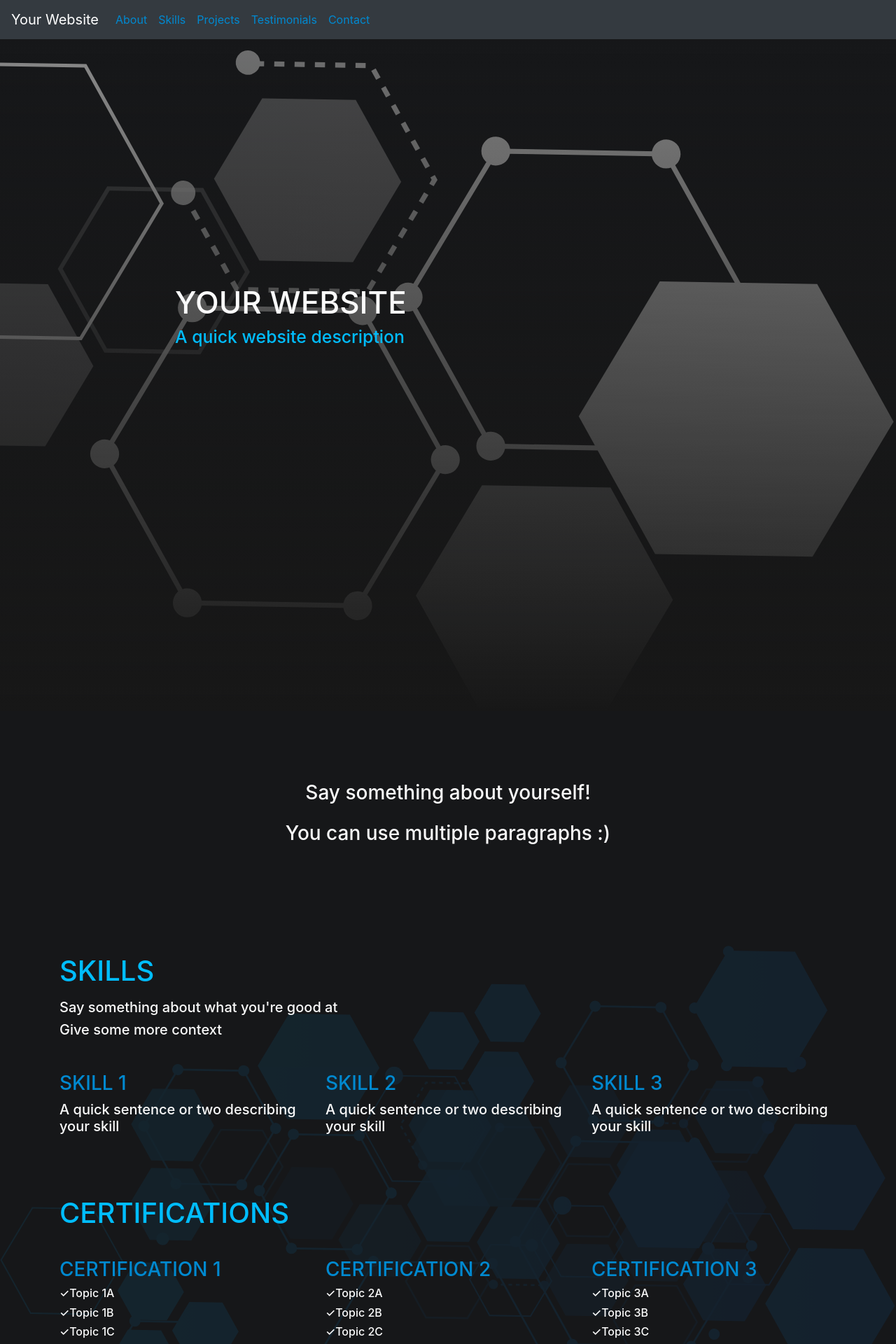
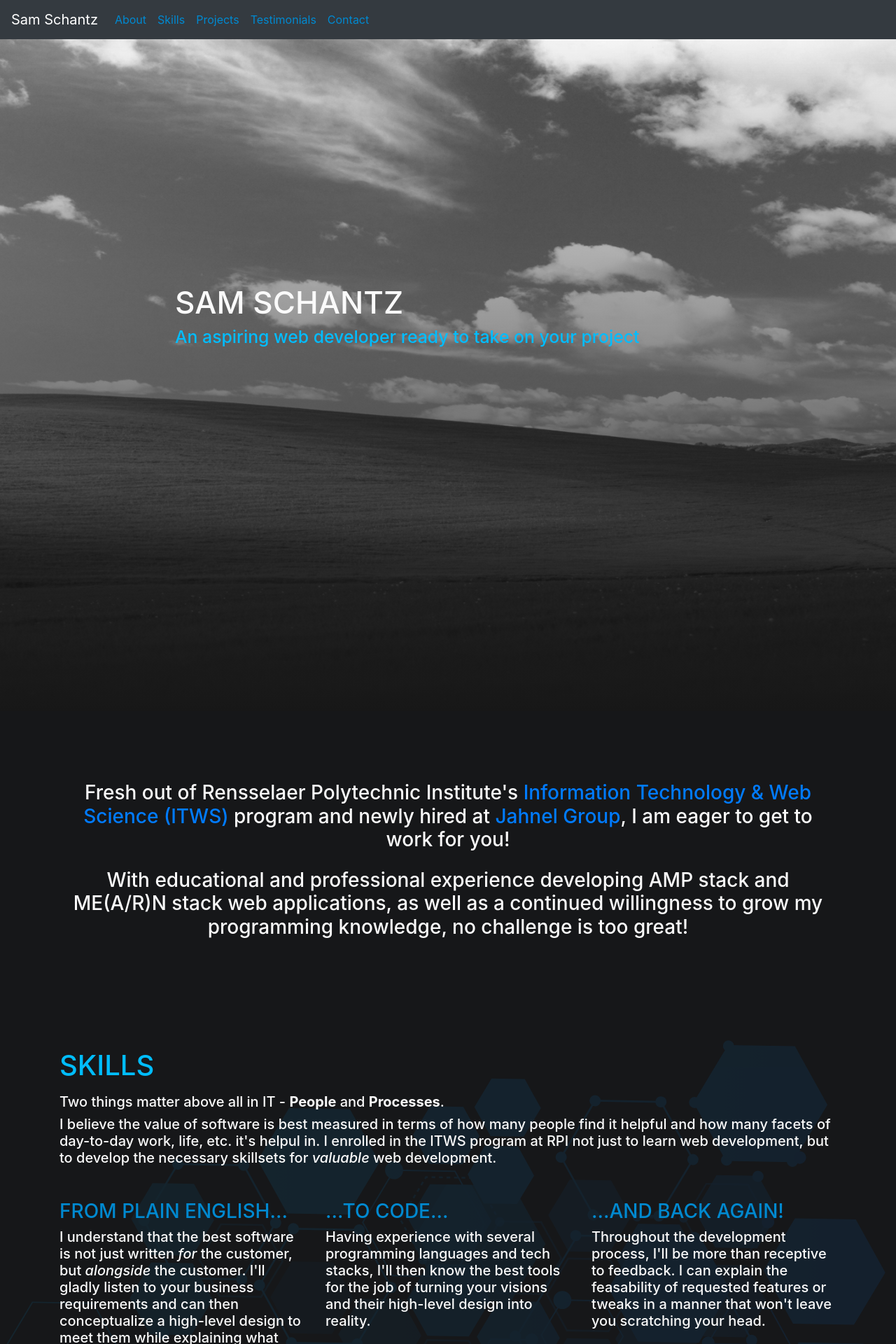
Before and after one commit to schans2/sschantz, a Jekyll site: the page built from index.md, in a window 1280 px wide. Shown: the top 1920 px of the page at 70% size. Built offline with Jekyll 4.4.1, drawn with Linux system fonts in a browser that asks for light colours; some of the changed text lies outside the part shown.

Commit message:
Personal Website Info Update

```diff
--- a/Gemfile
+++ b/Gemfile
@@ -1,2 +1,4 @@
 source "https://rubygems.org"
 gem "github-pages", group: :jekyll_plugins
+
+gem "webrick", "~> 1.7"
--- a/_data/about.yml
+++ b/_data/about.yml
@@ -1,3 +1,3 @@
-- Say something about yourself!
+- Fresh out of Rensselaer Polytechnic Institute's <a href="https://science.rpi.edu/itws">Information Technology & Web Science (ITWS)</a> program and newly hired at <a href="https://jahnelgroup.com/">Jahnel Group</a>, I am eager to get to work for you!
 
-- You can use multiple paragraphs :)
+- With educational and professional experience developing AMP stack and ME(A/R)N stack web applications, as well as a continued willingness to grow my programming knowledge, no challenge is too great!
--- a/_data/projects.yml
+++ b/_data/projects.yml
@@ -1,13 +1,13 @@
 #If you have worked on relevant projects talk about them here
 
-- name: Project 1
-  description: A few sentences describing your project.
+- name: Order-Processing System
+  description: Done for <a href="https://www.nextadvance.com/">Next Advance</a> in Troy, NY, this AMP stack internal web application managed the statuses of customer orders, allowing for those at the company to easily query them for relevant information when answering sales calls or emails. I was responsible for regularly consulting with my co-workers to tailor the software to fit their needs, whether that be in terms of additional features or user interface tweaks.
 
-- name: Project 2
-  description: A few sentences describing your project.
+- name: Cyberattack Vector Tree
+  description: Done with a team for <a href="https://www.deloittedigital.com/">Deloitte Digital</a> as part of my ITWS capstone project, this MERN stack solution was designed to brief remote employees about cybersecurity threats they may experience in their new (at the time due to COVID) workflows. Per Deloitte's requests, notable features implemented included a tree-like structure that illustrated causes and effects of a cyberattack playing out, compliance monitoring to ensure employees viewed each attack vector and answered questions about it, and scalability so Deloitte could potentially recommend the software to its clients in addition to using it internally.
 
-- name: Project 3
-  description: A few sentences describing your project.
+- name: Land Contract Management System
+  description: Done with a team for <a href="https://www.keycaptureenergy.com/">Key Capture Energy</a> in Albany, NY as part of my Managing IT Resources ITWS project, this Laravel application allowed the firm to simplify their processes of entering new land contracts and querying through specific fields of contracts, both of which were previously done fully manually using spreadsheets. As part of this project, my teammates and I constructed a report outlining the project's financial viability and ROI using the Triple Constraint principles of project management. Additionally, during the development of this project, the COVID-19 pandemic hit, providing experience transitioning from an in-person workflow to a remote one and adjusting our scope accordingly.
 
-- name: Project 4
-  description: A few sentences describing your project.
+- name: Genericon Website
+  description: During a couple of my years at RPI, I served as Website Coordinator for Genericon, a student-run gaming and anime convention hosted annually on campus. Based in Wordpress, I was responsible for ensuring the site stayed secure and was regularly updated with pertinent information given to me from other club officers.
--- a/_data/skills.yml
+++ b/_data/skills.yml
@@ -1,34 +1,34 @@
-header: Say something about what you're good at
+header: Two things matter above all in IT - <b>People</b> and <b>Processes</b>.
 
-subheader: Give some more context
+subheader: I believe the value of software is best measured in terms of how many people find it helpful and how many facets of day-to-day work, life, etc. it's helpul in. I enrolled in the ITWS program at RPI not just to learn web development, but to develop the necessary skillsets for <i>valuable</i> web development.
 
 skill_list:
-  - name: Skill 1
-    description: A quick sentence or two describing your skill
+  - name: From Plain English...
+    description: I understand that the best software is not just written <i>for</i> the customer, but <i>alongside</i> the customer. I'll gladly listen to your business requirements and can then conceptualize a high-level design to meet them while explaining what resouces may be required from your end.
 
-  - name: Skill 2
-    description: A quick sentence or two describing your skill
+  - name: ...To Code...
+    description: Having experience with several programming languages and tech stacks, I'll then know the best tools for the job of turning your visions and their high-level design into reality.
 
-  - name: Skill 3
-    description: A quick sentence or two describing your skill
+  - name: ...and Back Again!
+    description: Throughout the development process, I'll be more than receptive to feedback. I can explain the feasability of requested features or tweaks in a manner that won't leave you scratching your head.
 
 #If you have certifications, talk about them here
 certifications:
-  - name: Certification 1
+  - name: Hopefully
     topics:
       - Topic 1A
       - Topic 1B
       - Topic 1C
       - Topic 1D
 
-  - name: Certification 2
+  - name: Sometime
     topics:
       - Topic 2A
       - Topic 2B
       - Topic 2C
       - Topic 2D
 
-  - name: Certification 3
+  - name: Soon!
     topics:
       - Topic 3A
       - Topic 3B
--- a/_includes/intro.html
+++ b/_includes/intro.html
@@ -3,7 +3,7 @@
     #intro-img {
         width: 100%;
         height: auto;
-        background: url(./assets/img/hero.svg) no-repeat top right;
+        background: url(./assets/img/bliss.jpg) no-repeat top right;
         -webkit-background-size: cover;
         -moz-background-size: cover;
         background-size: cover;
--- a/index.md
+++ b/index.md
@@ -1,7 +1,7 @@
 ---
-title: Your Website
-author: Your Name Here
-description: "A quick website description"
+title: Sam Schantz
+author: Sam Schantz
+description: "An aspiring web developer ready to take on your project"
 layout: default
 permalink: /
 ---
```
Also changed, not shown: _data/contact.yml (+4 -4 lines), assets/img/bliss.jpg (added).
